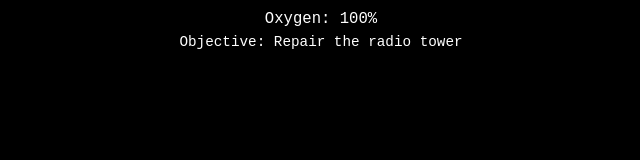
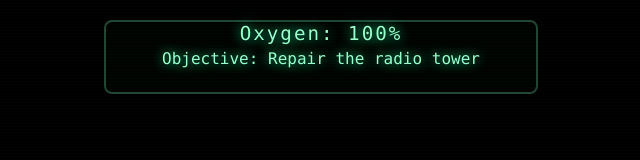
Before and after one commit to mathpunch/bookish-octo-spork, a plain HTML site: page index.html in a window 1280 px wide. Shown: the whole page, without its empty margins (319-959 px from the left). Drawn offline with nearby package versions, Linux system fonts and the light colour scheme.

Commit message:
Update style.css

```diff
--- a/style.css
+++ b/style.css
@@ -14,21 +14,38 @@ html, body {
 }
 #hud {
   position: fixed;
-  top: 10px; left: 50%; transform: translateX(-50%);
-  color: #fff;
-  font-family: monospace;
+  top: 20px; left: 50%; transform: translateX(-50%);
+  color: #99ffcc;
+  font-family: 'VT323', 'Fira Mono', 'Consolas', monospace;
   z-index: 10;
   text-align: center;
-  width: 400px;
+  width: 430px;
+  background: rgba(10,30,10,0.12);
+  text-shadow: 0 0 12px #00ff99, 0 0 2px #000;
+  border-radius: 8px;
+  border: 2px solid #224433;
+  padding-bottom: 8px;
   pointer-events: none;
   user-select: none;
 }
-#oxygen { font-size: 1.2em; margin-bottom: 6px; }
-#objective { font-size: 1.1em; margin-bottom: 8px; }
+#oxygen { font-size: 1.2em; margin-bottom: 4px; letter-spacing: 2px;}
+#objective { font-size: 1em; margin-bottom: 8px;}
 #message {
   color: #ff4d4d;
-  font-size: 1.5em;
+  font-size: 1.4em;
   font-weight: bold;
   margin-top: 16px;
   text-shadow: 0 0 8px #000, 0 0 4px #fff;
 }
+#crt {
+  pointer-events: none;
+  position: fixed;
+  inset: 0;
+  z-index: 100;
+  mix-blend-mode: screen;
+  background: repeating-linear-gradient(
+    to bottom,rgba(0,255,128,0.04),rgba(0,255,128,0.09) 1.5px, transparent 1.5px, transparent 3px
+  );
+  opacity: 0.2;
+}
+@import url('https://fonts.googleapis.com/css2?family=VT323&display=swap');
```
